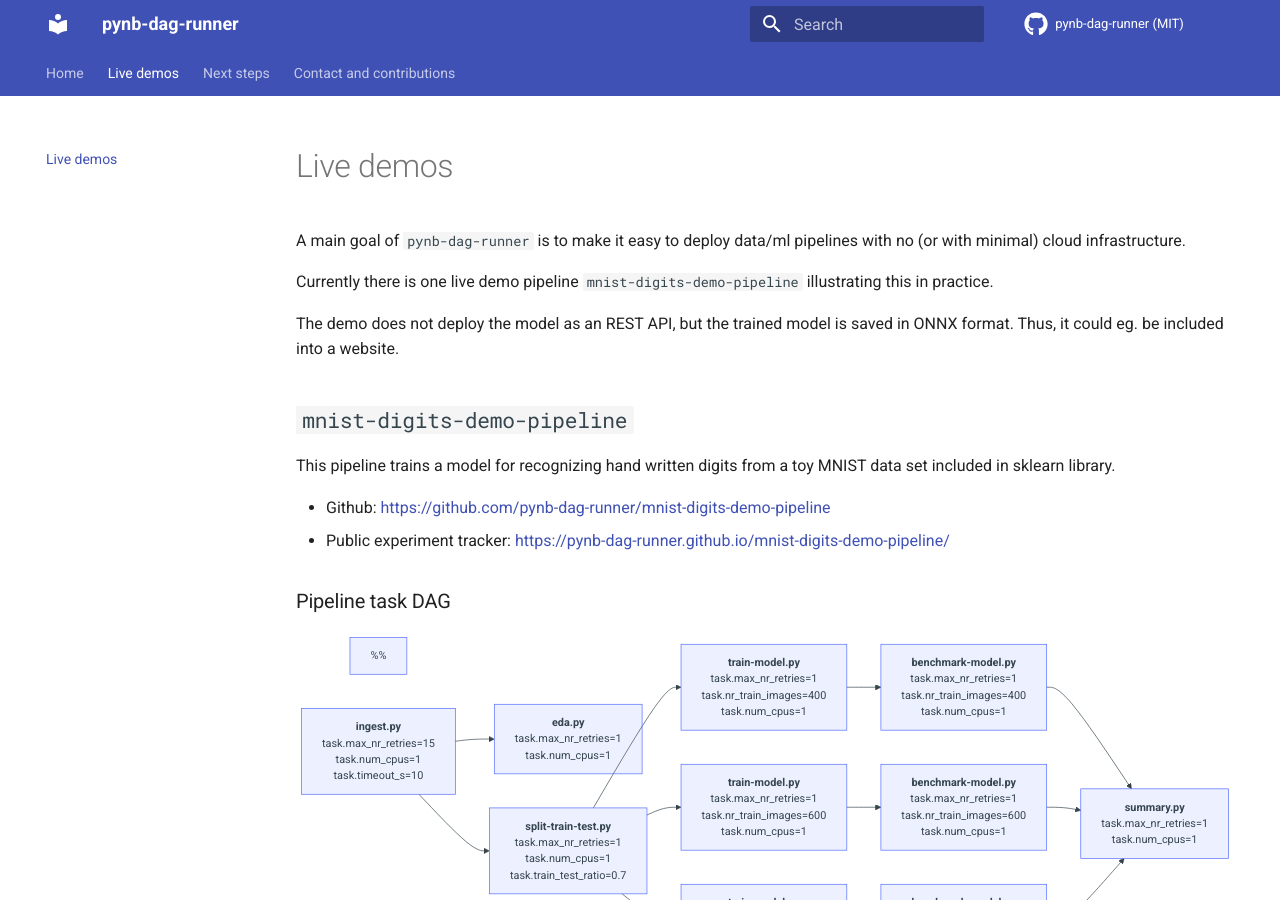
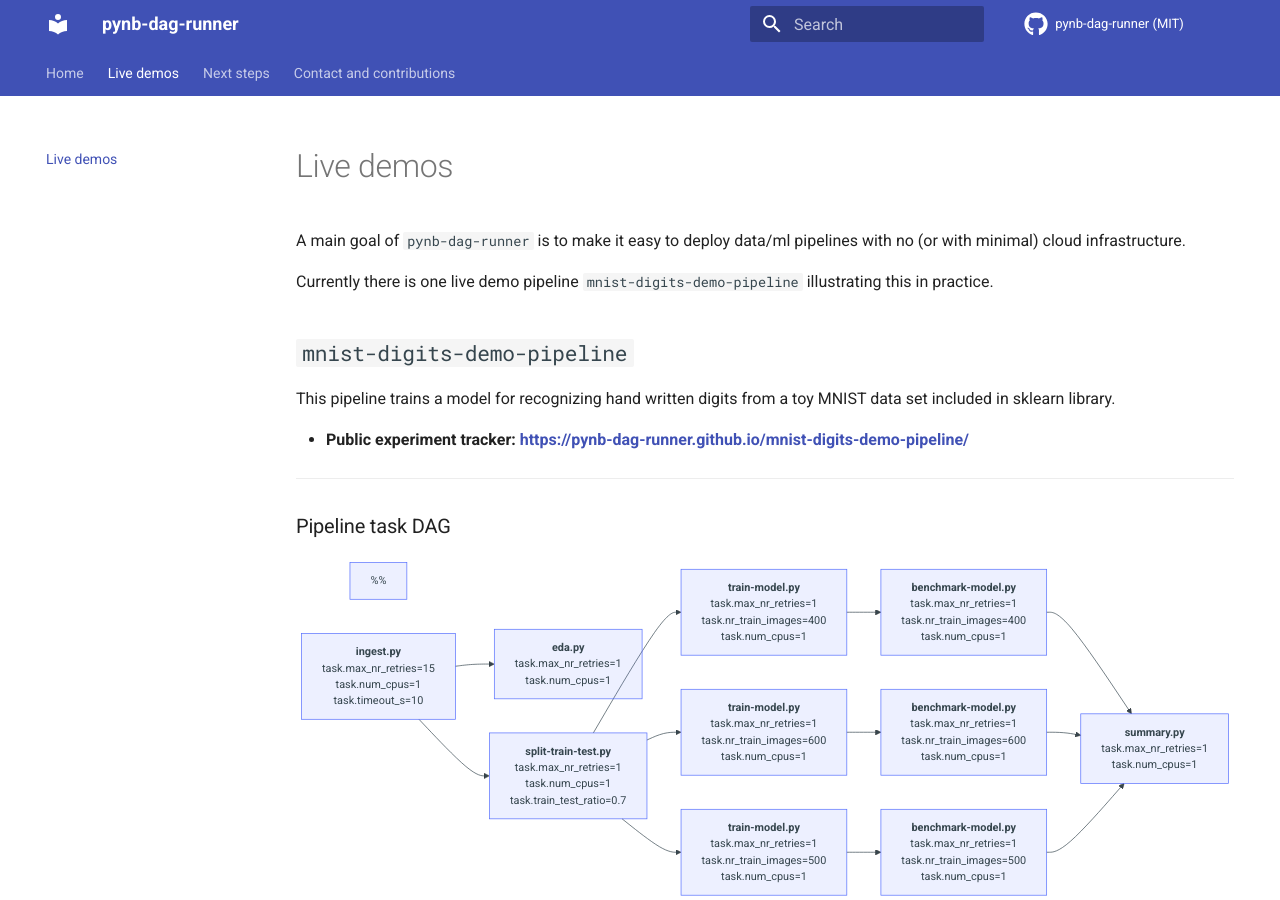
Before and after one commit to composable-logs/composable-logs, an MkDocs documentation site: the page built from docs/docs/live-demos/mnist-digits-demo-pipeline.md, in a window 1280 px wide and 900 px high. Built offline with MkDocs 1.6.1 and Material for MkDocs 9.7.7, drawn with Linux system fonts in a browser that asks for light colours; comment, search, counter and statistics services are not loaded; some of the changed text lies outside the part shown.

Commit message:
more emphasis on demo link

```diff
--- a/docs/docs/live-demos/mnist-digits-demo-pipeline.md
+++ b/docs/docs/live-demos/mnist-digits-demo-pipeline.md
@@ -8,15 +8,13 @@ A main goal of `pynb-dag-runner` is to make it easy to deploy data/ml pipelines
 
 Currently there is one live demo pipeline `mnist-digits-demo-pipeline` illustrating this in practice.
 
-The demo does not deploy the model as an REST API, but the trained model is saved in ONNX format. Thus, it could eg. be included into a website.
-
 ## `mnist-digits-demo-pipeline`
 
 This pipeline trains a model for recognizing hand written digits from a toy MNIST data set included in sklearn library.
 
-- Github: [https://github.com/pynb-dag-runner/mnist-digits-demo-pipeline](https://github.com/pynb-dag-runner/mnist-digits-demo-pipeline)
-- Public experiment tracker: [https://pynb-dag-runner.github.io/mnist-digits-demo-pipeline/](https://pynb-dag-runner.github.io/mnist-digits-demo-pipeline/)
+- **Public experiment tracker: [https://pynb-dag-runner.github.io/mnist-digits-demo-pipeline/](https://pynb-dag-runner.github.io/mnist-digits-demo-pipeline/)**
 
+---
 
 ### Pipeline task DAG
 
```
Also changed, not shown: other parts of docs/docs/live-demos/mnist-digits-demo-pipeline.md (+5 -0 lines).
